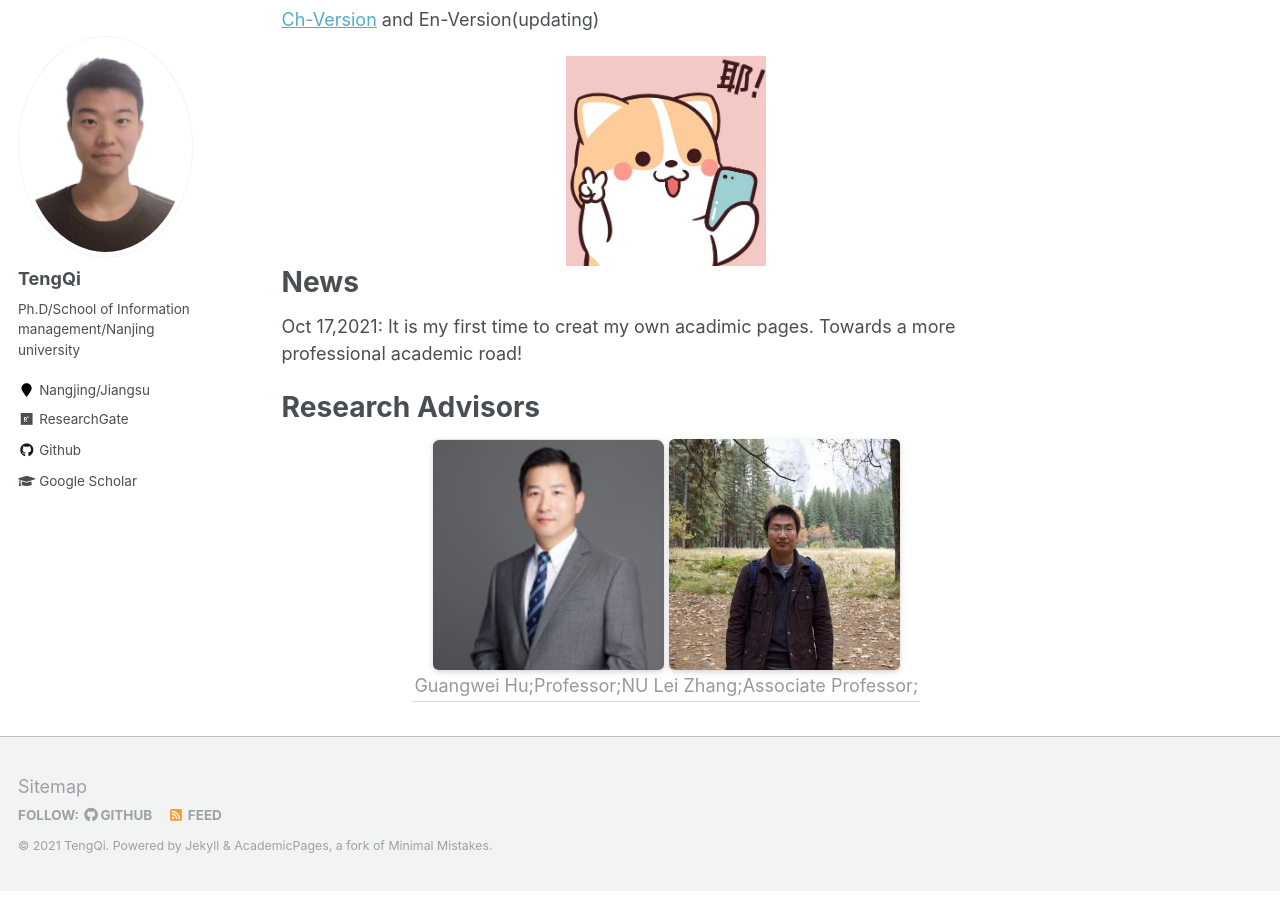
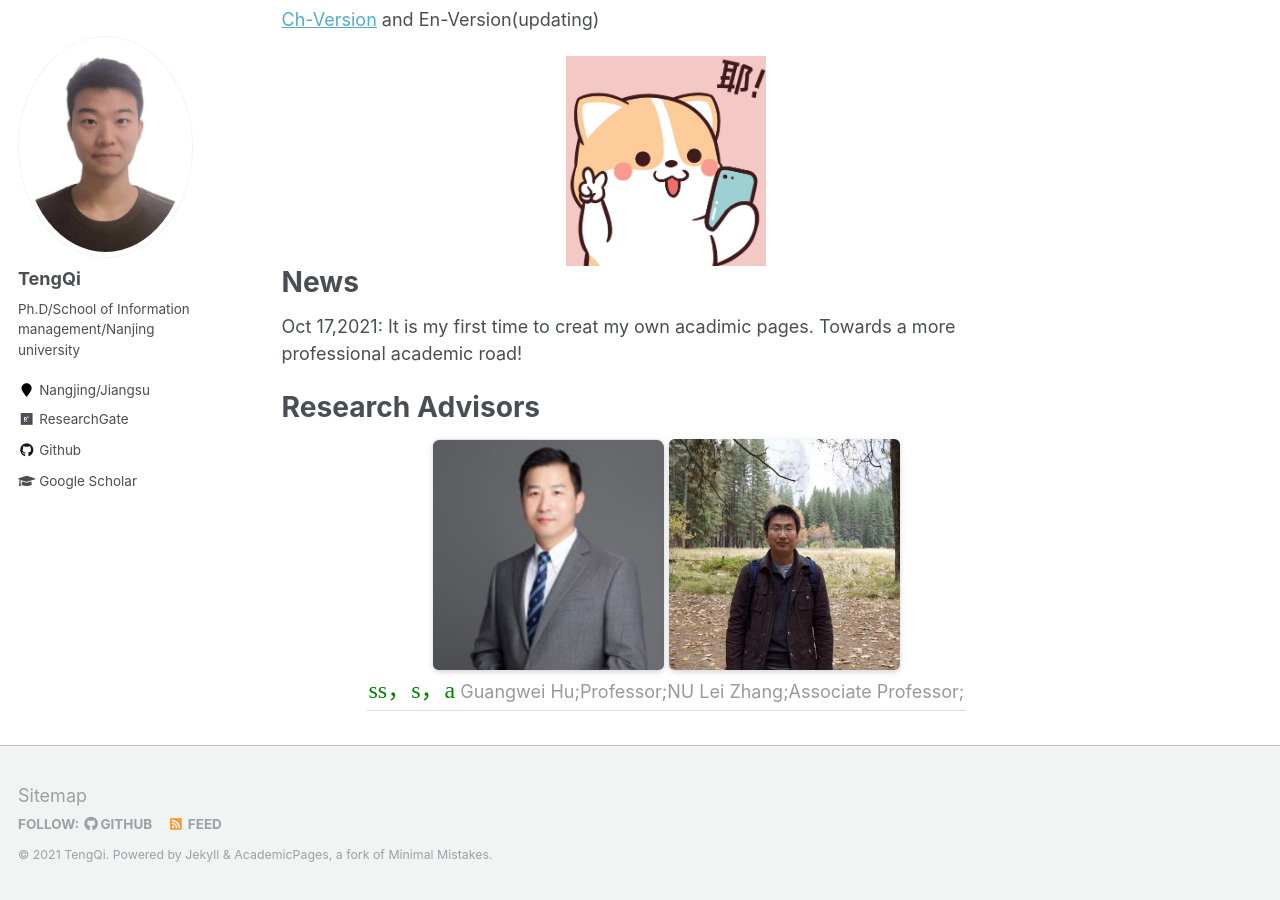
Before and after one commit to tengqi159/tengqi.github.io, a Jekyll site: the page built from _pages/about.md, in a window 1280 px wide and 900 px high, scrolled down 563 px. Built offline with Jekyll 4.4.1, drawn with Linux system fonts in a browser that asks for light colours.

Commit message:
Update about.md

```diff
--- a/_pages/about.md
+++ b/_pages/about.md
@@ -52,6 +52,7 @@ Research Advisors
     display: inline-block;
     color: #999;
     padding: 2px;">
+      <font face="s" color=green size=5> ss，s，a</font>
       Guangwei Hu;Professor;NU	  Lei Zhang;Associate Professor;
   	</div>
 </center>
```
